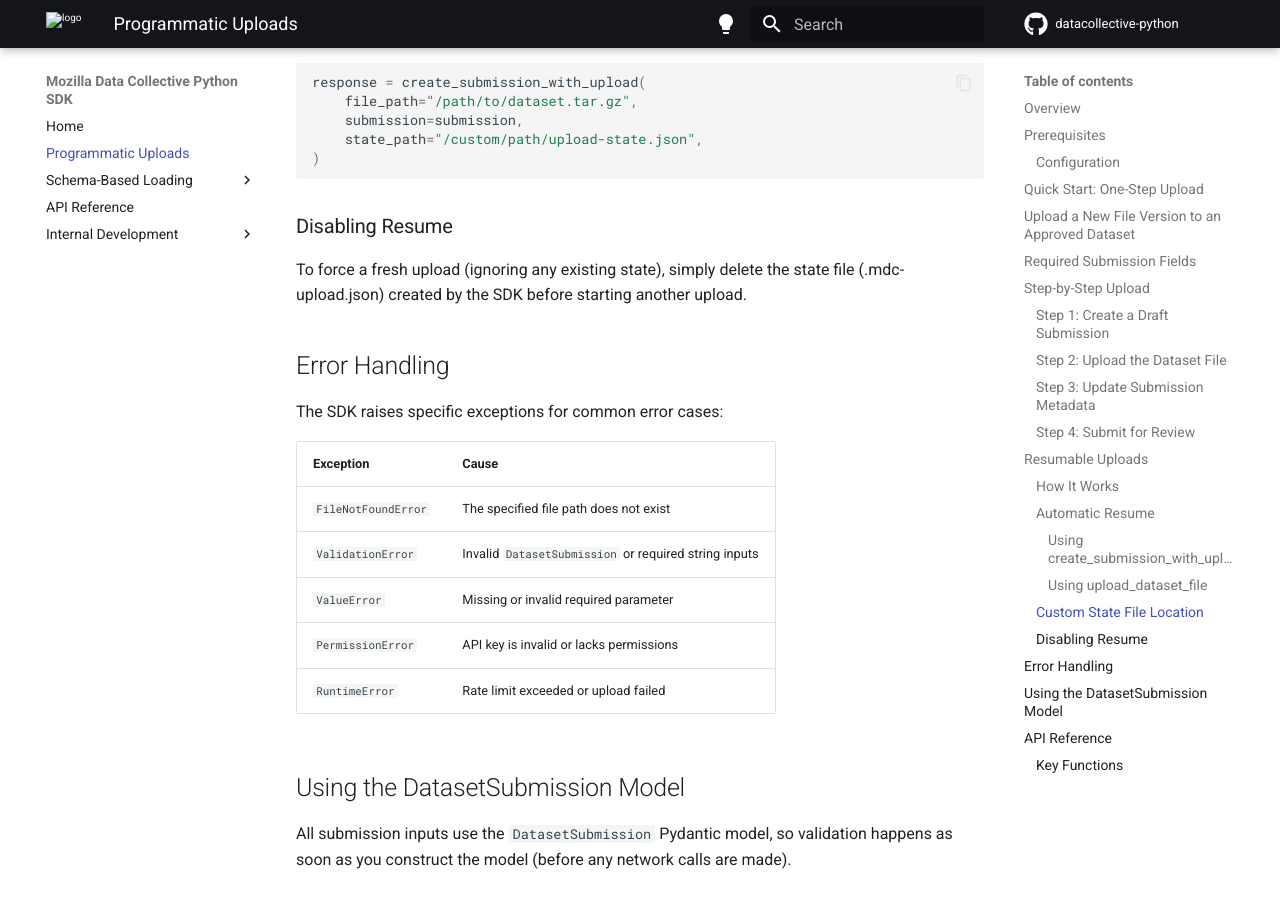
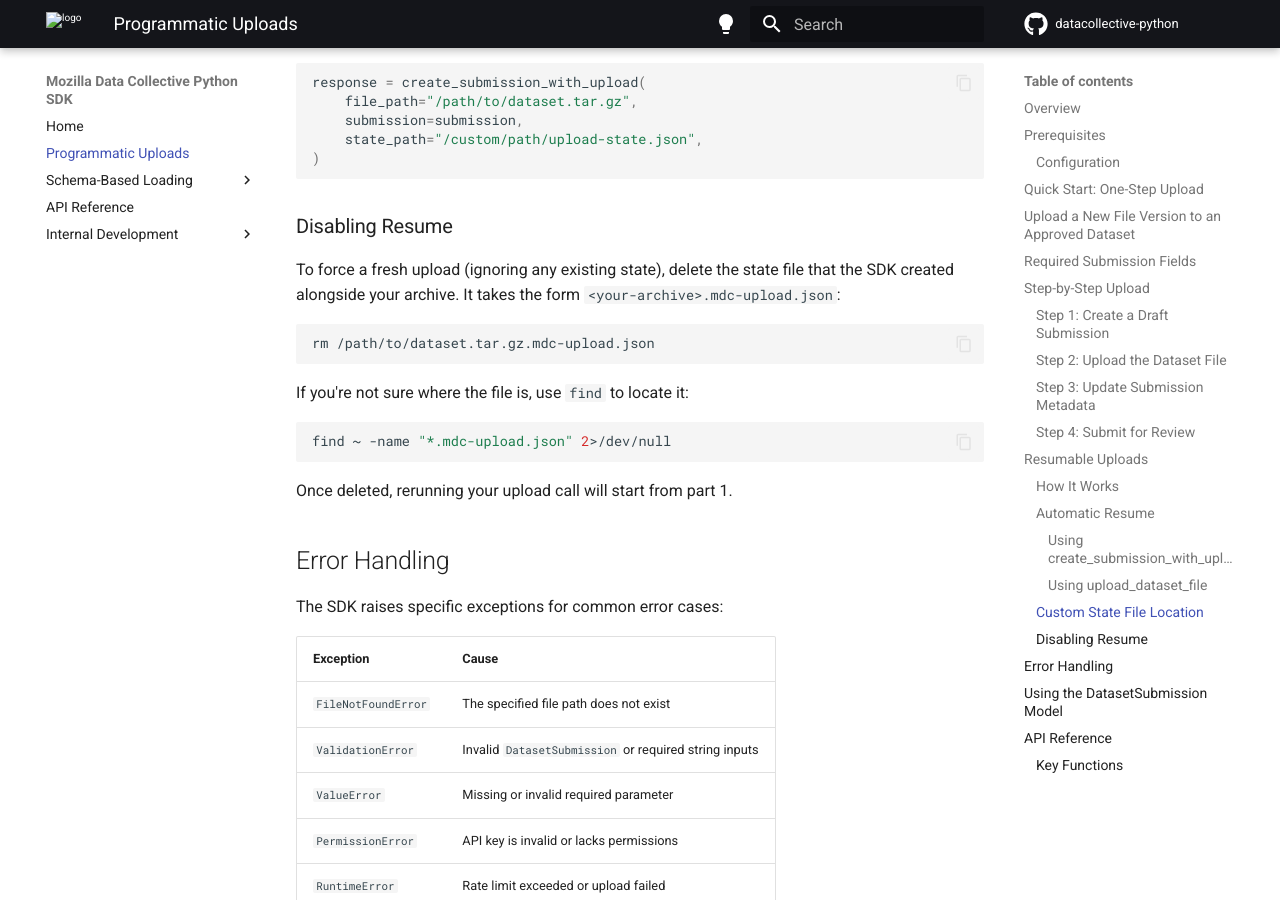
Before and after one commit to Mozilla-Data-Collective/datacollective-python, an MkDocs documentation site: the page built from docs/upload.md, in a window 1280 px wide and 900 px high, scrolled down 6593 px. Built offline with MkDocs 1.6.1 and Material for MkDocs 9.7.7, drawn with Linux system fonts in a browser that asks for light colours; comment, search, counter and statistics services are not loaded.

Commit message:
Expand 'Disabling Resume' docs with filename pattern and find command
Co-Authored-By: Claude Sonnet 4.6 <noreply@anthropic.com>

````diff
--- a/docs/upload.md
+++ b/docs/upload.md
@@ -292,8 +292,20 @@ response = create_submission_with_upload(
 
 ### Disabling Resume
 
-To force a fresh upload (ignoring any existing state), simply delete the state file
-(<filename>.mdc-upload.json) created by the SDK before starting another upload.
+To force a fresh upload (ignoring any existing state), delete the state file that the
+SDK created alongside your archive. It takes the form `<your-archive>.mdc-upload.json`:
+
+```bash
+rm /path/to/dataset.tar.gz.mdc-upload.json
+```
+
+If you're not sure where the file is, use `find` to locate it:
+
+```bash
+find ~ -name "*.mdc-upload.json" 2>/dev/null
+```
+
+Once deleted, rerunning your upload call will start from part 1.
 
 ## Error Handling
 
````
